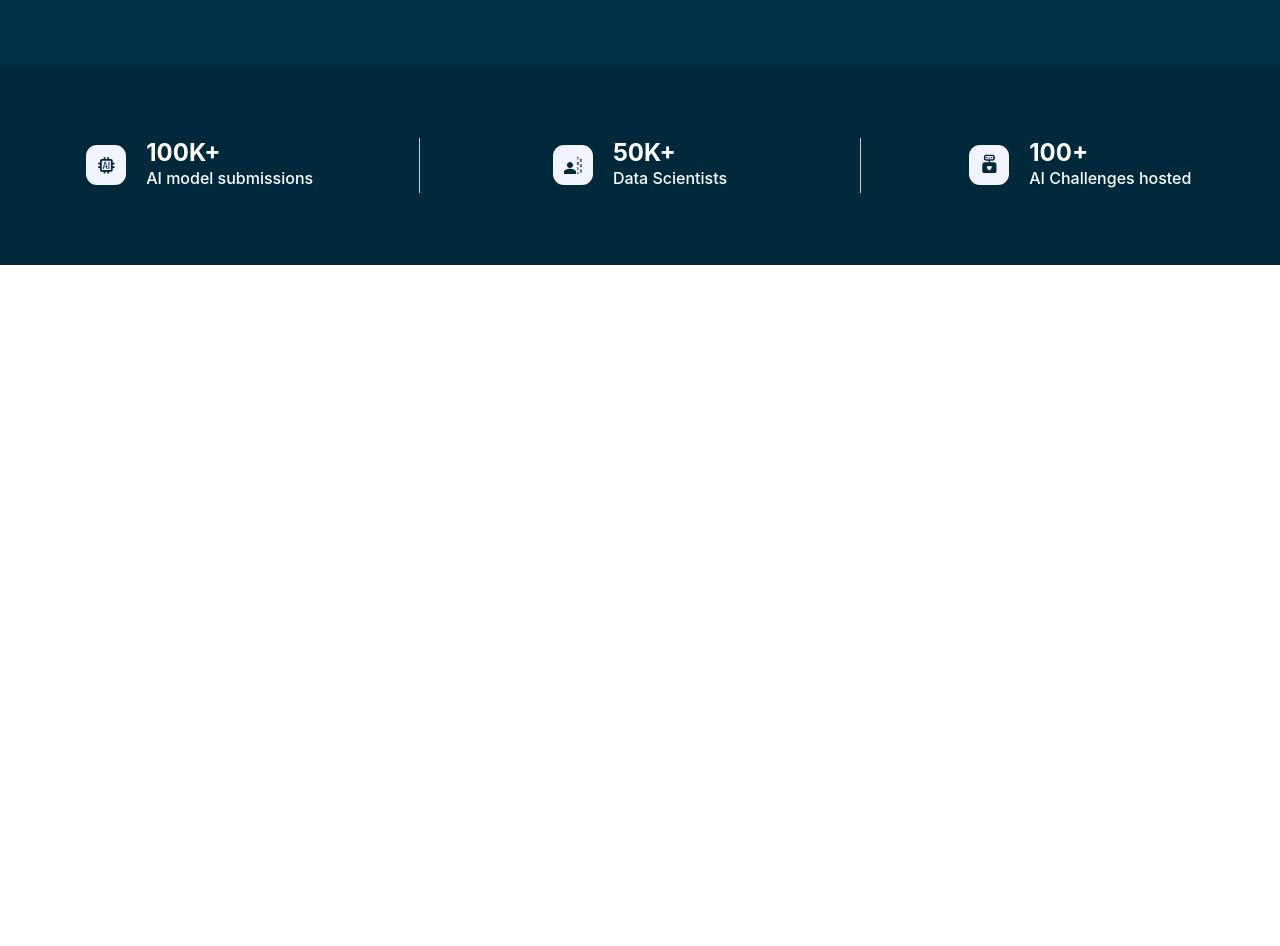
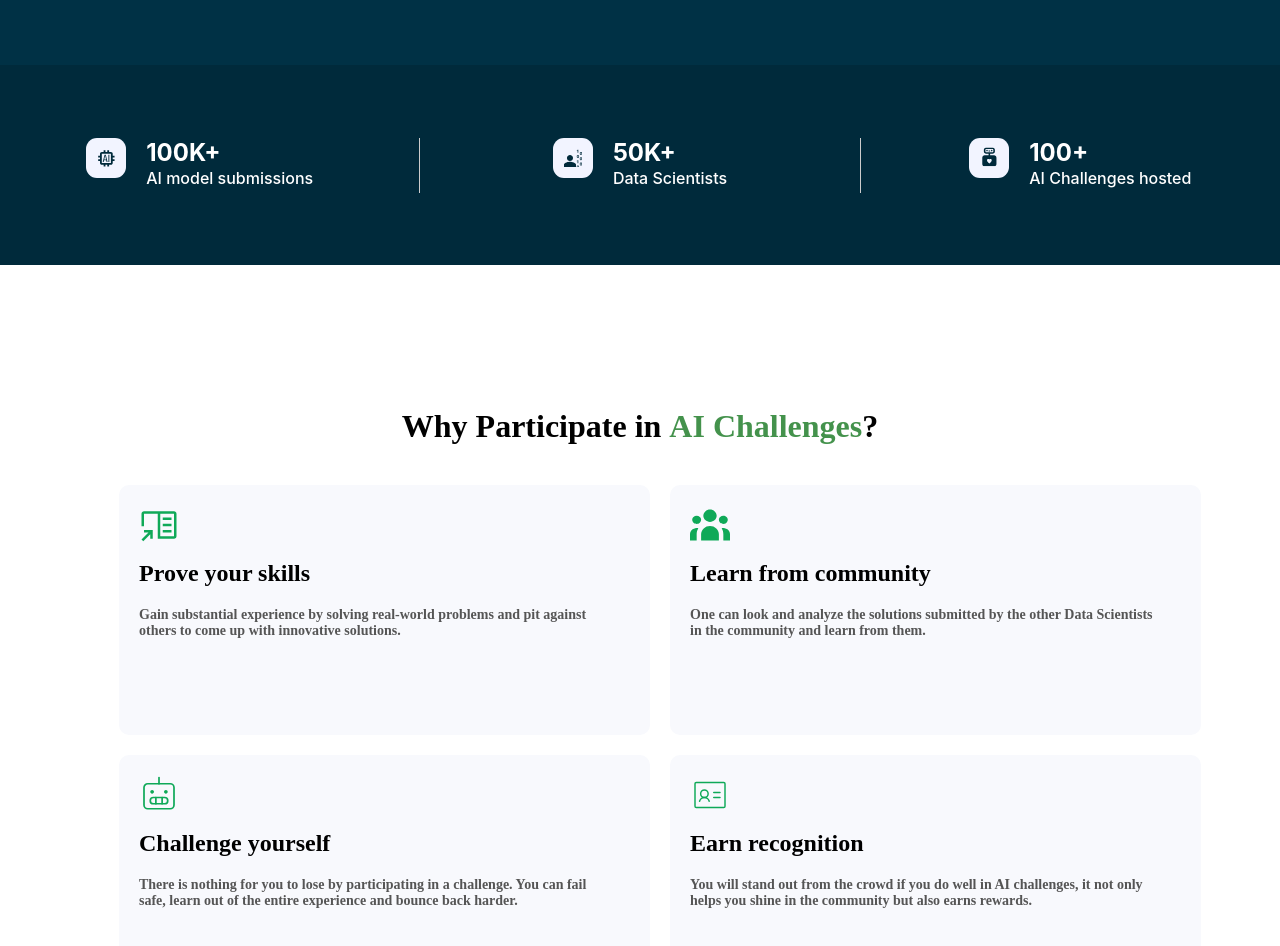
Before and after one commit to arpan-semwal/Hackathon-Dashboard, a React (Vite) app in the folder frontend/: page / in a window 1280 px wide. Shown: the part 560-1506 px from the top of the page. Before the commit the page ends 825 px from the top, so only its background shows below. Built offline with nearby package versions, Linux system fonts and the light colour scheme.

Commit message:
Description-component

```diff
--- a/frontend/src/components/Description/Description.css
+++ b/frontend/src/components/Description/Description.css
@@ -0,0 +1,80 @@
+.description-container {
+	width: 100%;
+	height: 902px;
+	display: flex;
+	justify-content: center;
+	align-items: center;
+}
+
+.inner-wrapper {
+	text-align: center;
+}
+
+.title {
+	font-size: 24px;
+	font-weight: bold;
+	margin-bottom: 20px; /* Adjust this spacing as needed */
+	font-family: Poppins;
+	font-size: 32px;
+	font-weight: 600;
+
+	text-align: center;
+
+}
+
+.highlight {
+	background-color: #44924c;
+	color: transparent; /* Makes the text transparent */
+	background-clip: text;
+	-webkit-background-clip: text; /* Required for some browsers */
+	display: inline-block; /* Ensures the background is only behind the text */
+}
+
+.inner-container {
+	width: 100%; /* Adjusted to fit the container's width */
+	max-width: 1119px; /* Optional: Max width for large screens */
+	display: grid;
+	grid-template-columns: repeat(2, 1fr); /* Two equal columns */
+	grid-template-rows: repeat(2, auto); /* Two rows, height adjusts based on content */
+	gap: 20px; /* Spacing between all cards */
+	padding: 20px;
+}
+
+.card {
+	background: #f8f9fd; /* Change this to your desired card background */
+	border-radius: 10px; /* Optional: Add rounded corners to the cards */
+	padding: 20px;
+	display: flex;
+	flex-direction: column;
+	justify-content: flex-start; /* Align content to the start */
+}
+
+.card-info {
+	width: 471px;
+	height: 155px;
+	display: flex;
+	flex-direction: column;
+	gap: 10px; /* Adjust gap between elements as needed */
+}
+
+.details-icon {
+	width: 40px; /* Adjust size as needed */
+	height: 40px;
+	margin-bottom: 15px; /* Spacing between icon and heading */
+}
+
+.heading, .paragraph {
+	font-family: Poppins;
+	font-size: 24px;
+	font-weight: 600;
+	text-align: left;
+}
+
+.heading {
+	margin-bottom: 10px;
+}
+
+.paragraph {
+	font-size: 14px;
+	color: #555;
+}
--- a/frontend/src/components/Description/Description.jsx
+++ b/frontend/src/components/Description/Description.jsx
@@ -1,7 +1,55 @@
+import './Description.css';
+import icon1 from '../../assets/assets/icons/carbon_notebook-reference.svg'; // Replace with your actual icon path
+import icon2 from '../../assets/assets/icons/Vector.svg'; // Replace with your actual icon path
+import icon3 from '../../assets/assets/icons/Robot.svg';
+import icon4 from '../../assets/assets/icons/IdentificationCard.svg';
+
 export default function Description() {
   return (
-	<div>
-	  Description
-	</div>
-  )
+    <div className="description-container">
+      <div className="inner-wrapper">
+        <h2 className="title">
+          Why Participate in <span className="highlight">AI Challenges</span>?
+        </h2>
+        <div className="inner-container">
+          <div className="card">
+            <img src={icon1} alt="Icon 1" className="details-icon" />
+            <div className="card-info">
+              <div className="heading">Prove your skills</div>
+              <div className="paragraph">
+                Gain substantial experience by solving real-world problems and pit against others to come up with innovative solutions.
+              </div>
+            </div>
+          </div>
+          <div className="card">
+            <img src={icon2} alt="Icon 2" className="details-icon" />
+            <div className="card-info">
+              <div className="heading">Learn from community</div>
+              <div className="paragraph">
+                One can look and analyze the solutions submitted by the other Data Scientists in the community and learn from them.
+              </div>
+            </div>
+          </div>
+          <div className="card">
+            <img src={icon3} alt="Icon 3" className="details-icon" />
+            <div className="card-info">
+              <div className="heading">Challenge yourself</div>
+              <div className="paragraph">
+                There is nothing for you to lose by participating in a challenge. You can fail safe, learn out of the entire experience and bounce back harder.
+              </div>
+            </div>
+          </div>
+          <div className="card">
+            <img src={icon4} alt="Icon 4" className="details-icon" />
+            <div className="card-info">
+              <div className="heading">Earn recognition</div>
+              <div className="paragraph">
+			  You will stand out from the crowd if you do well in AI challenges, it not only helps you shine in the community but also earns rewards.
+              </div>
+            </div>
+          </div>
+        </div>
+      </div>
+    </div>
+  );
 }
--- a/frontend/src/pages/HomePage.jsx
+++ b/frontend/src/pages/HomePage.jsx
@@ -1,4 +1,5 @@
 import CreateChallenge from "../components/CreateChallenge/CreateChallenge";
+import Description from "../components/Description/Description";
 
 import Details from "../components/Details/Details";
 import Navbar from "../components/Navbar/Navbar";
@@ -11,6 +12,7 @@ export default function HomePage() {
 	  <Navbar/>
 	  <CreateChallenge/>
 	  <Details/>
+	  <Description/>
 
 	</div>
   )
```
